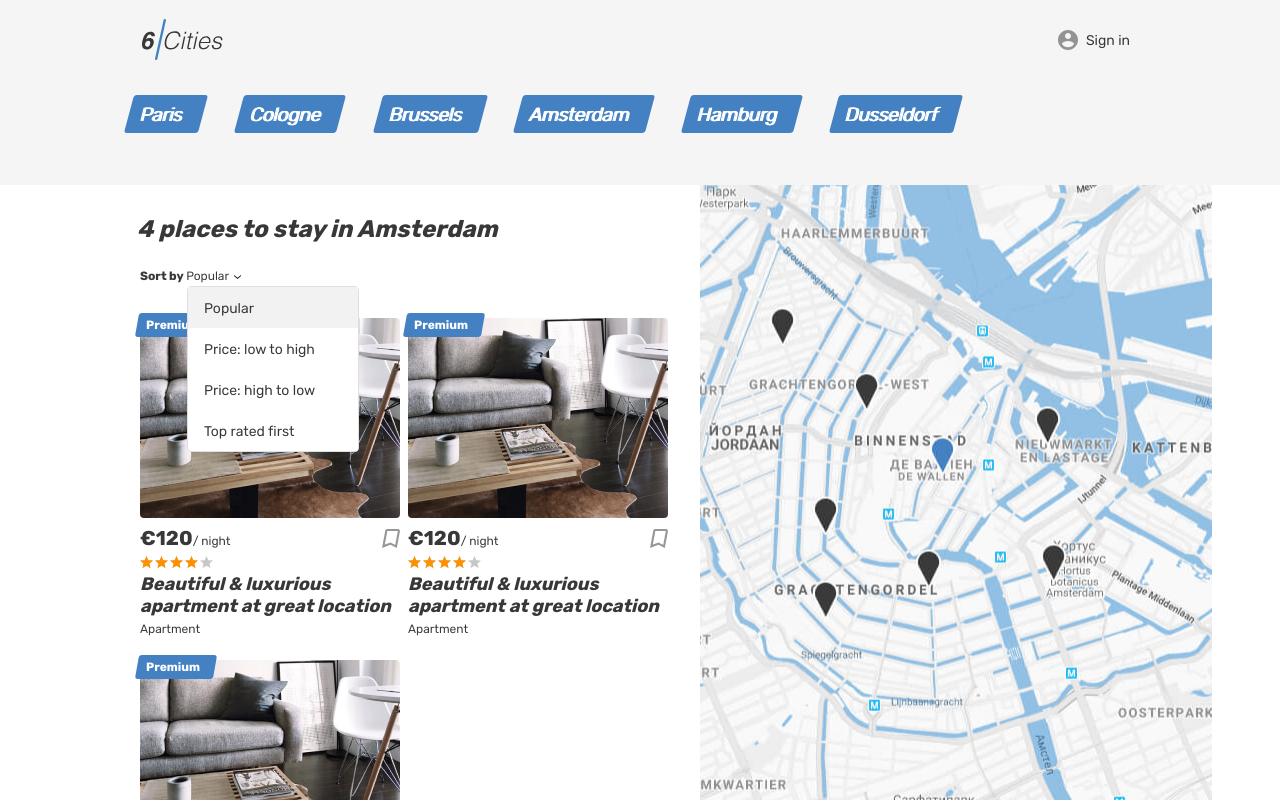
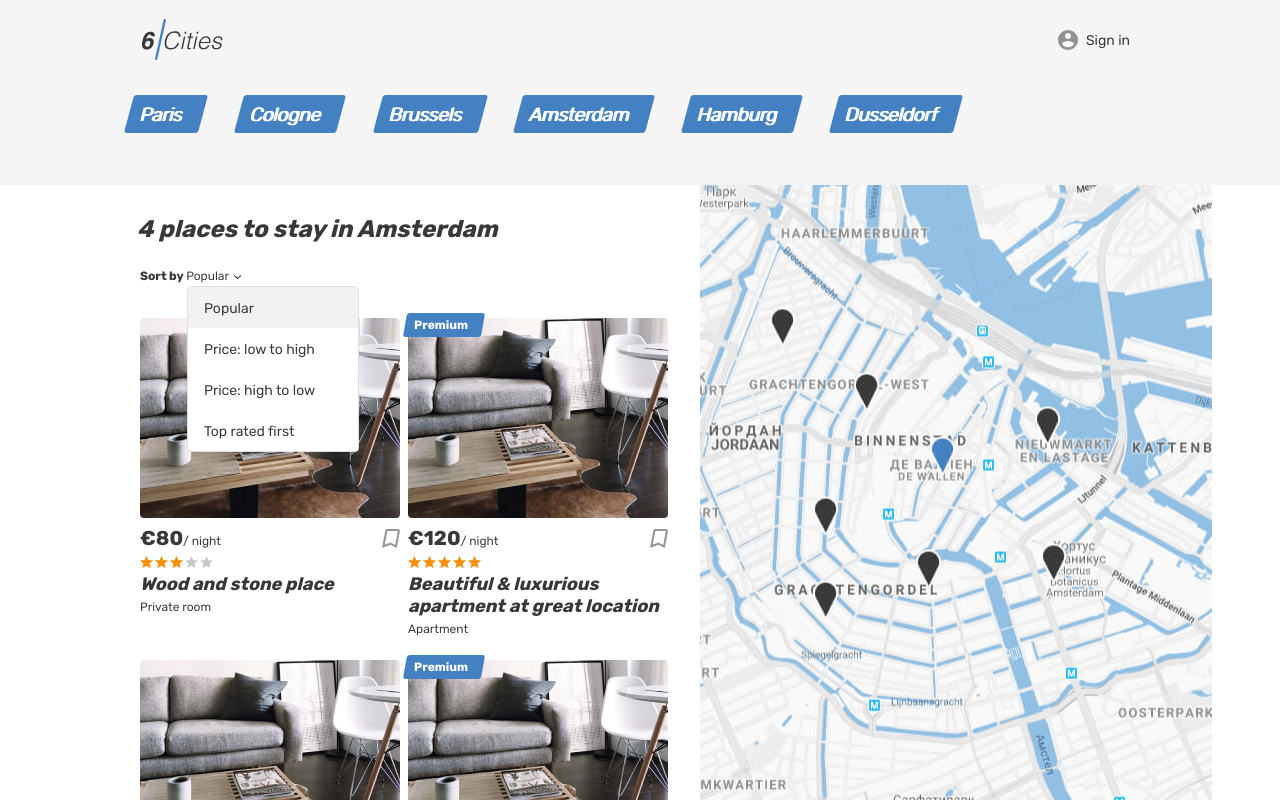
Before and after one commit to lipa88-mk/sixCities, a React (Create React App) app: page /amsterdam in a window 1280 px wide. Built offline with nearby package versions, Linux system fonts and the light colour scheme.

Commit message:
provide offet to  MainScreen and Card

```diff
--- a/src/components/card/card.tsx
+++ b/src/components/card/card.tsx
@@ -1,12 +1,29 @@
 import { FC } from 'react';
+import type { Offer } from '../../types/offers';
+import { Link } from 'react-router-dom';
+import { AppRoutes } from '../../const';
 
-const Card: FC = () => (
+type CardProps = {
+  offer: Offer;
+}
+
+function mouseMoveHandler (id:number): void {
+  // eslint-disable-next-line no-console
+  console.log('id: ', id);
+}
+
+const Card: FC<CardProps> = ({offer}) => {
+  const {id, description, type, price, rating, isPremium} = offer;
+  const ratingStyle = `${rating * 20 }%`;
+
+  return (
     <article className="cities__place-card place-card">
+      {isPremium &&
       <div className="place-card__mark">
         <span>Premium</span>
-    </div>
+      </div>}
       <div className="cities__image-wrapper place-card__image-wrapper">
-      <a href="#/">
+        <Link to={`${AppRoutes.offer}/${ id}`} onMouseOver={()=>mouseMoveHandler(id)}>
           <img
             className="place-card__image"
             src="img/apartment-01.jpg"
@@ -14,12 +31,12 @@ const Card: FC = () => (
             height="200"
             alt="Place"
           />
-      </a>
+        </Link>
       </div>
       <div className="place-card__info">
         <div className="place-card__price-wrapper">
           <div className="place-card__price">
-          <b className="place-card__price-value">&euro;120</b>
+            <b className="place-card__price-value">&euro;{price}</b>
             <span className="place-card__price-text">&#47;&nbsp;night</span>
           </div>
           <button className="place-card__bookmark-button button" type="button">
@@ -31,16 +48,16 @@ const Card: FC = () => (
         </div>
         <div className="place-card__rating rating">
           <div className="place-card__stars rating__stars">
-          <span style={{ width: '80%' }}></span>
+            <span style={{ width: ratingStyle }}></span>
             <span className="visually-hidden">Rating</span>
           </div>
         </div>
         <h2 className="place-card__name">
-        <a href="#/">Beautiful &amp; luxurious apartment at great location</a>
+          <a href="#/">{description}</a>
         </h2>
-      <p className="place-card__type">Apartment</p>
+        <p className="place-card__type">{type}</p>
       </div>
     </article>
-);
+  );};
 
 export { Card };
--- a/src/mocks/offers.ts
+++ b/src/mocks/offers.ts
@@ -6,7 +6,7 @@ export const offers: Offer[] = [
     description: 'Wood and stone place',
     type: 'Private room',
     price: 80,
-    rating: 4,
+    rating: 3,
     isPremium: false
   },
   {
--- a/src/pages/main-screen/main-screen.tsx
+++ b/src/pages/main-screen/main-screen.tsx
@@ -92,12 +92,7 @@ const MainScreen: FC<MainScreenProps> = ({ locations, offers }) => {
               </form>
 
               <div className="cities__places-list places__list tabs__content">
-                {Array.from(
-                  { length: currentLocation?.offers || 0 },
-                  (index: number) => (
-                    <Card key={index} />
-                  )
-                )}
+                {offers.map((offer) => <Card key={offer.id} offer={offer} />)}
               </div>
             </section>
             <div className="cities__right-section">
```
Lines whose indentation alone changed are shown as unchanged.
